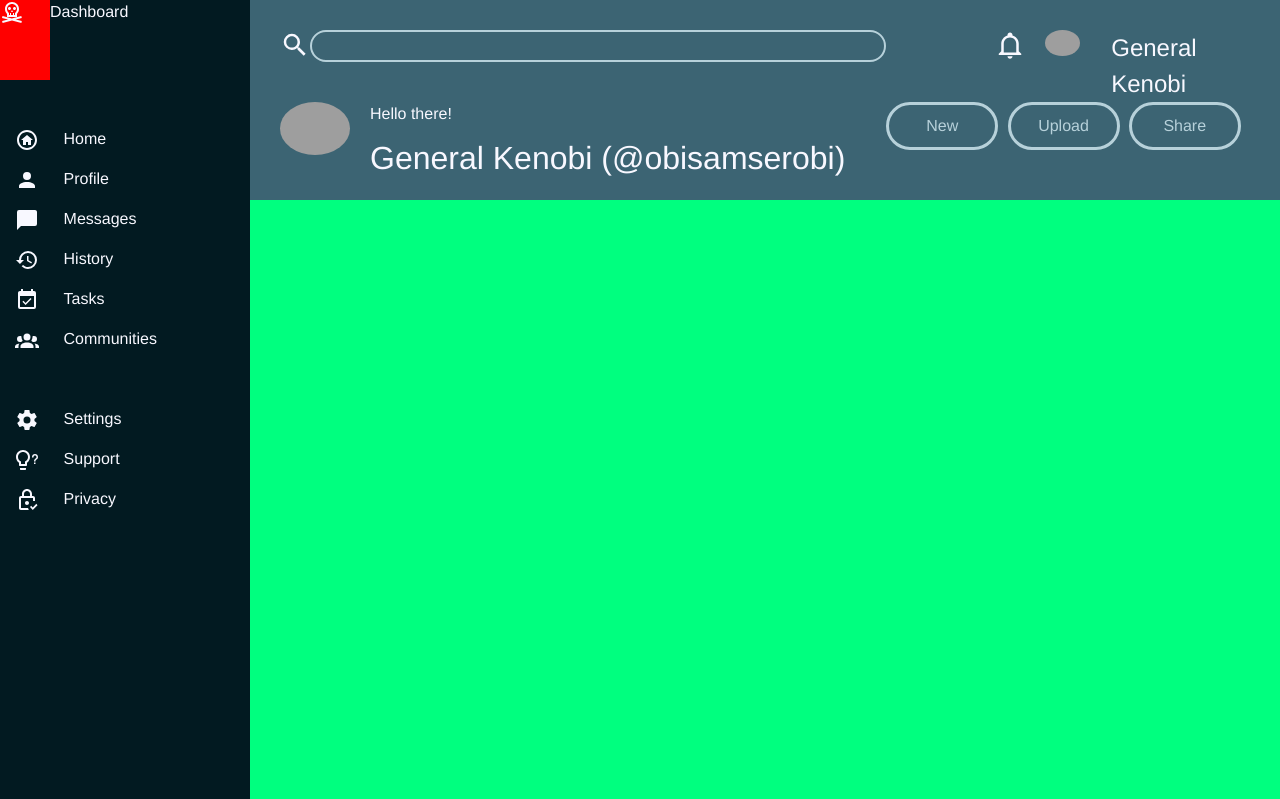
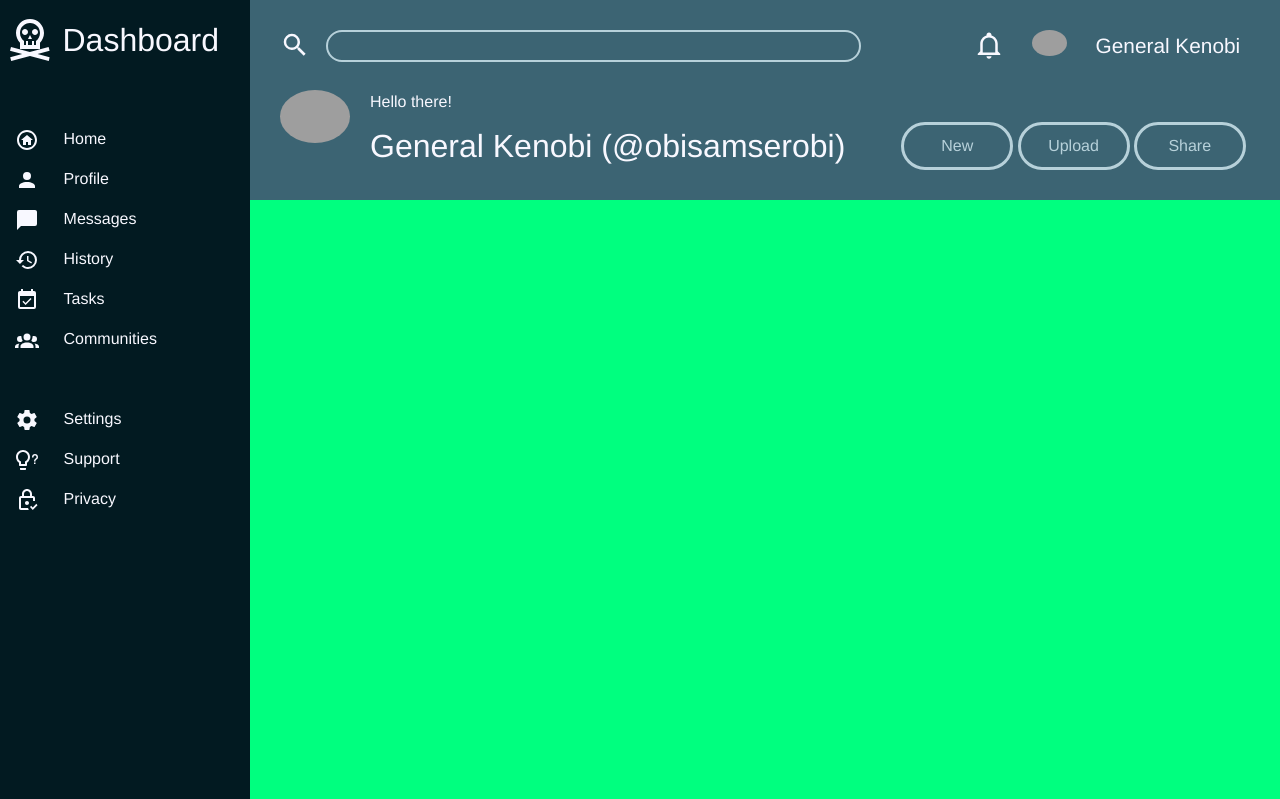
Before and after one commit to Anastazy6/JSCourse, a Django app: page /admin-dashboard in a window 1280 px wide. Shown: the top 799 px of the page. Run offline with Django 4.2, Linux system fonts and the light colour scheme; some libraries are stand-ins or nearby versions; grey boxes are pictures that could not be loaded.

Commit message:
Finish sidebar and header styles
AdminDashboard project: finally the sidebar and the header look good
enough: everything is aligned precisely enough to look as good as it
is possible with my non-existent web design skills (but that's okay,
I'm learning web DEV, not design)

```diff
--- a/JSCourse/course/static/styles/includes/HtmlCssIntermediateCourse/_admin_dashboard.scss
+++ b/JSCourse/course/static/styles/includes/HtmlCssIntermediateCourse/_admin_dashboard.scss
@@ -34,10 +34,20 @@
 #dashboard-logo-icon,
 .dashboard-side-bar-icon {
   width: 50px;
-  background: red; //test
 }
 
-#dashboard-logo,
+#dashboard-logo-icon {
+  justify-self: center;
+}
+
+#dashboard-logo {
+  align-items: center;
+  display: grid;
+  grid-template-columns: 1fr 3fr;
+  font-size: 2em;
+}
+
+
 .dashboard-side-nav {
   display: grid;
   grid-template-columns: 1fr 6fr;
@@ -63,6 +73,7 @@
   background: map-get($theme-colors, "lleuad");
   height    : 200px;
   padding   : 30px;
+  gap       : 0.5em 2.5em;
 
 
   display: grid;
@@ -79,6 +90,8 @@
 #dashboard-header-search-bar              { grid-area: search;  }
 
 #dashboard-header-search {
+  gap: 1em;
+
   display: grid;
   grid-template-columns: 30px 1fr;
   grid-template-rows   : 1fr;
@@ -102,16 +115,19 @@
   gap: 20px;
 
   display: grid;
-  grid-template-columns: 3fr 1fr 3fr;
+  grid-template-columns: 2fr 1fr 3fr;
   grid-template-rows   : 1fr;
   grid-template-areas  :
     'bell icon name';
 }
 
-#dashboard-header-profile-icon img {
-  border-radius: 100%;
-  justify-self: center;
-  width: 35px;
+#dashboard-header-profile-icon {
+  text-align: center;
+
+  img {
+    border-radius: 100%;
+    width: 35px;
+  }
 }
 
 #dashboard-header-profile-bell {
@@ -120,8 +136,8 @@
 }
 
 #dashboard-header-profile-name {
-  font-size: 1.5rem;
-  justify-self: center;
+  font-size   : 1.3rem;
+  justify-self: left;
 
 }
 
@@ -152,6 +168,8 @@
 
 
 #dashboard-header-buttons {
+  align-items: end;
+
   display: grid;
   grid-template-rows: 1fr;
   grid-template-columns: repeat(3, 1fr);
```
Also changed, not shown: JSCourse/course/static/styles/styles.css, 1 other file.
